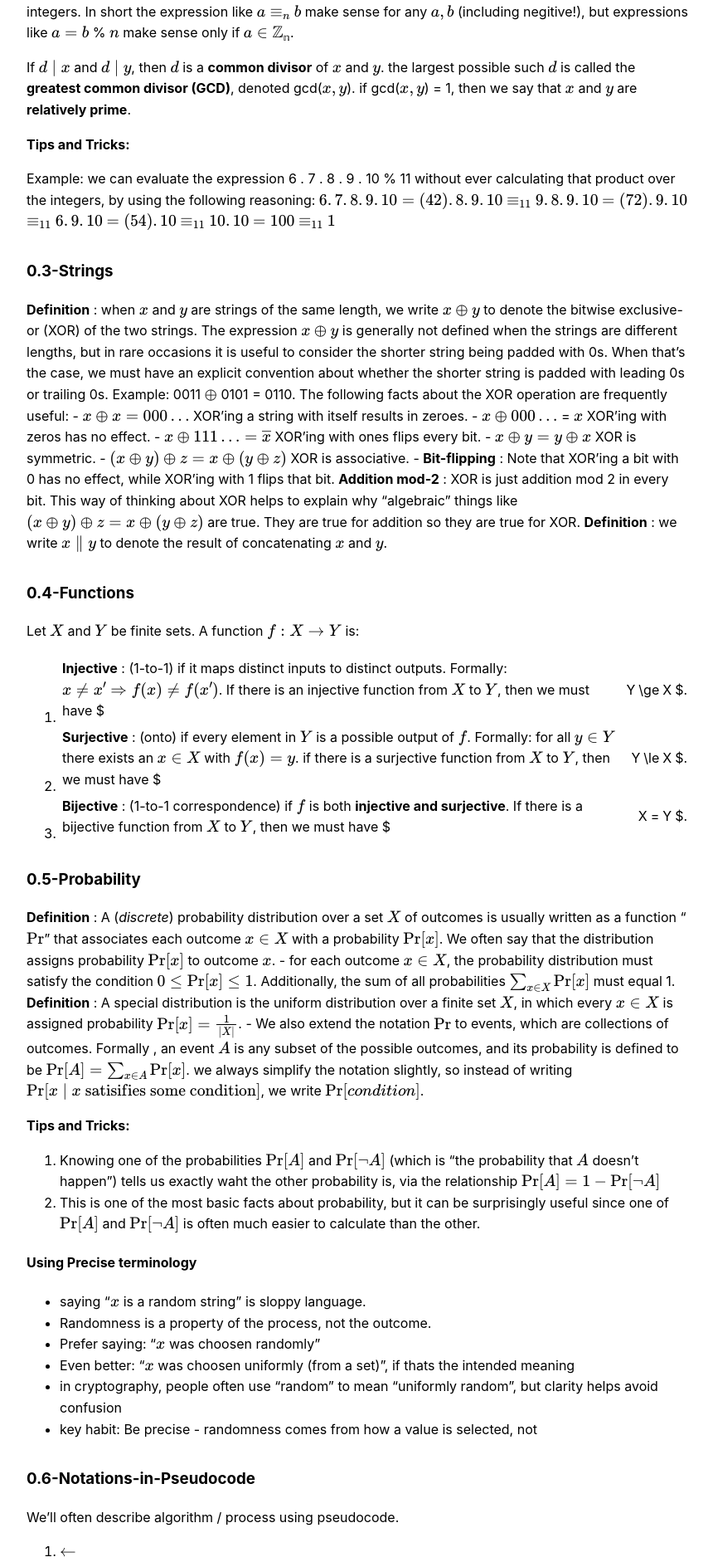
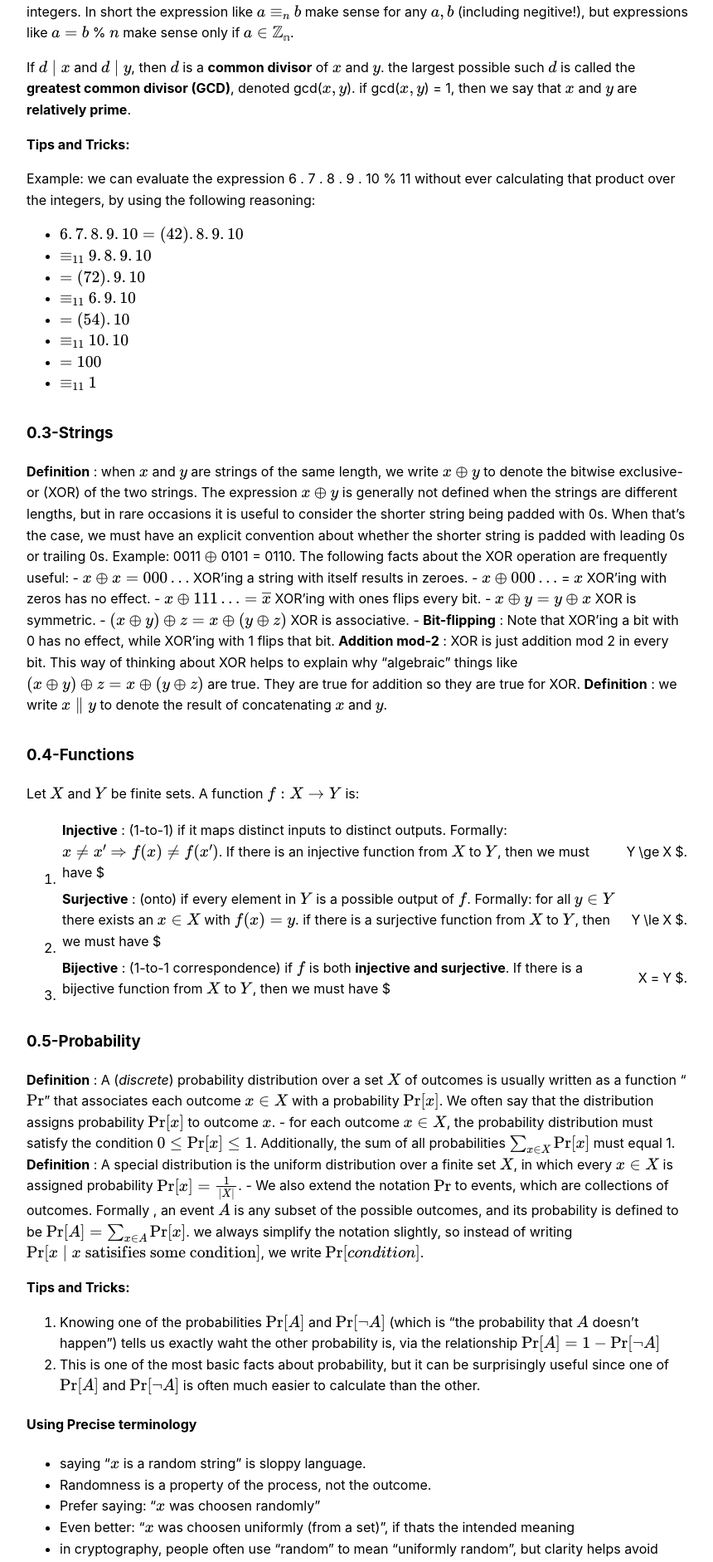
Before and after one commit to vamsii29/Academic_Vault, a Jekyll site: the page built from Cryptography/Lectures/Lektion-0.md, in a window 1280 px wide. Shown: the part 1169-3051 px from the top of the page at 83% size, without its empty margins (208-1068 px from the left). Built offline with Jekyll 4.4.1, drawn with Linux system fonts in a browser that asks for light colours.

Commit message:
Auto backup: 2025-06-15 18:35:32

```diff
--- a/Cryptography/Lectures/Lektion-0.md
+++ b/Cryptography/Lectures/Lektion-0.md
@@ -47,30 +47,14 @@ In short the expression like $a \equiv_n b$ make sense for any $a, b$ (including
 **Tips and Tricks:**
 
 Example: we can evaluate the expression 6 . 7 . 8 . 9 . 10 % 11 without ever calculating that product over the integers, by using the following reasoning:
-$$
-6 . 7 . 8 . 9 . 10 = (42) . 8 . 9 . 10
-$$
-$$
-\equiv_{11} 9 . 8 . 9 . 10
-$$
-$$
-= (72) . 9 . 10
-$$
-$$
-\equiv_{11} 6 . 9 . 10
-$$
-$$
-= (54) . 10
-$$
-$$
-\equiv_{11} 10 . 10
-$$
-$$
-= 100
-$$
-$$
-\equiv_{11} 1
-$$
+- $6 . 7 . 8 . 9 . 10 = (42) . 8 . 9 . 10$
+- $\equiv_{11} 9 . 8 . 9 . 10$
+- $= (72) . 9 . 10$
+- $\equiv_{11} 6 . 9 . 10$
+- $= (54) . 10$
+- $\equiv_{11} 10 . 10$
+- $= 100$
+- $\equiv_{11} 1$
 
 ### 0.3-Strings
 <a id="0.3-Strings"></a>
```
Also changed, not shown: Cryptography/Lectures/Study-notes.md (+7 -7 lines), .obsidian/workspace.json.
